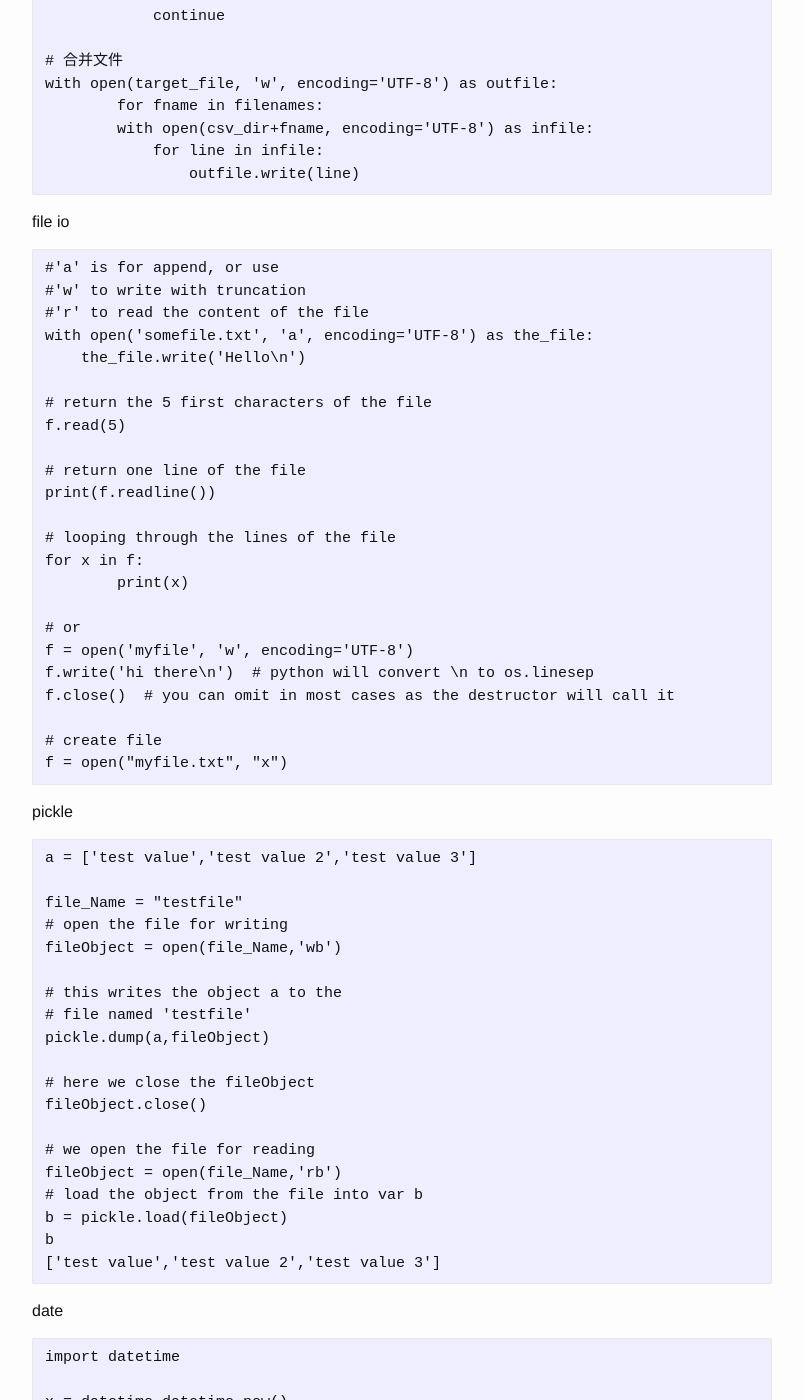
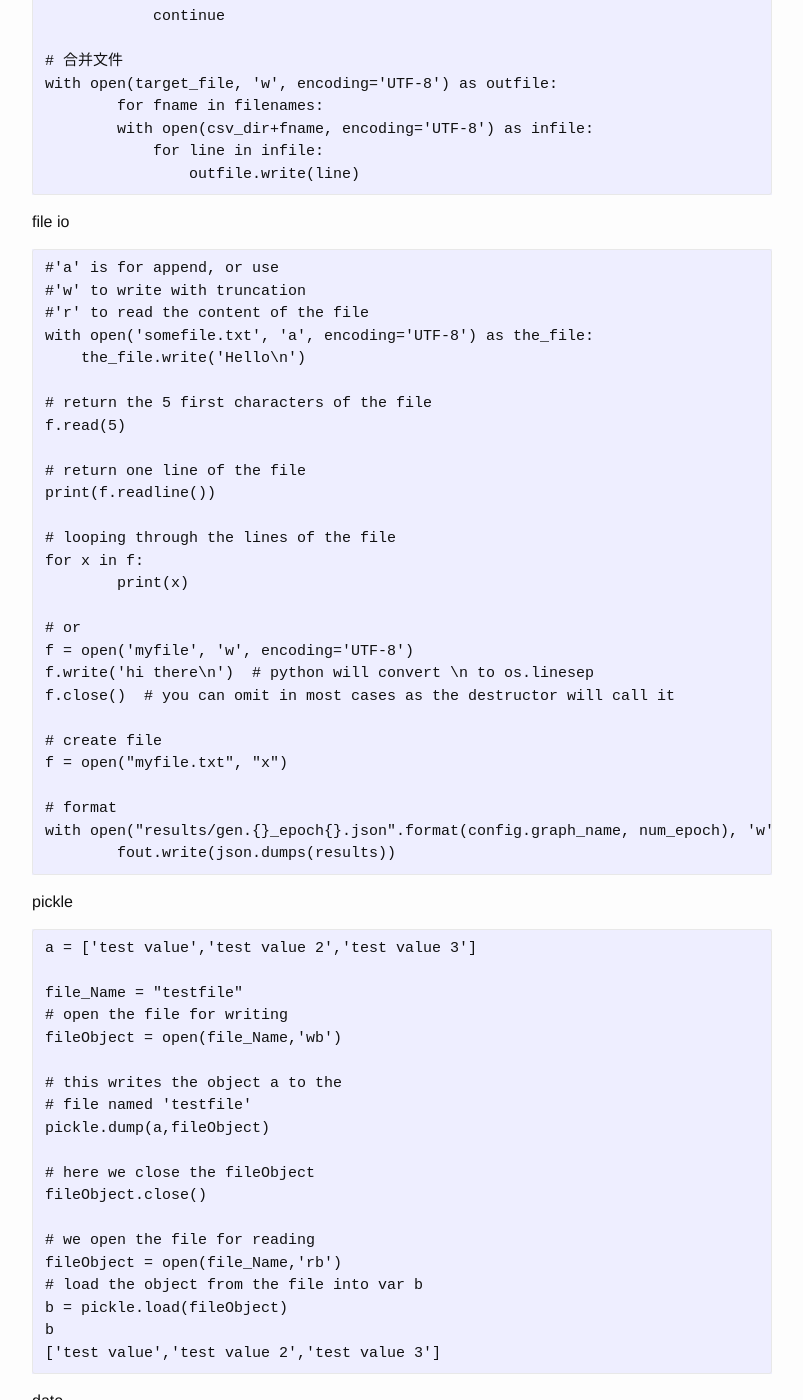
Before and after one commit to josephstalin117/josephstalin117.github.io, a Jekyll site: the page built from _posts/2017-08-10-python.markdown, in a window 1280 px wide and 1400 px high, scrolled down 7190 px. Shown: the whole window, without its empty margins (238-1041 px from the left). Built offline with Jekyll 4.4.1, drawn with Linux system fonts in a browser that asks for light colours.

Commit message:
add open format

````diff
--- a/_posts/2017-08-10-python.markdown
+++ b/_posts/2017-08-10-python.markdown
@@ -368,6 +368,10 @@ f.close()  # you can omit in most cases as the destructor will call it
 
 # create file
 f = open("myfile.txt", "x")
+
+# format
+with open("results/gen.{}_epoch{}.json".format(config.graph_name, num_epoch), 'w') as fout:
+	fout.write(json.dumps(results))
 ```
 
 pickle
````
